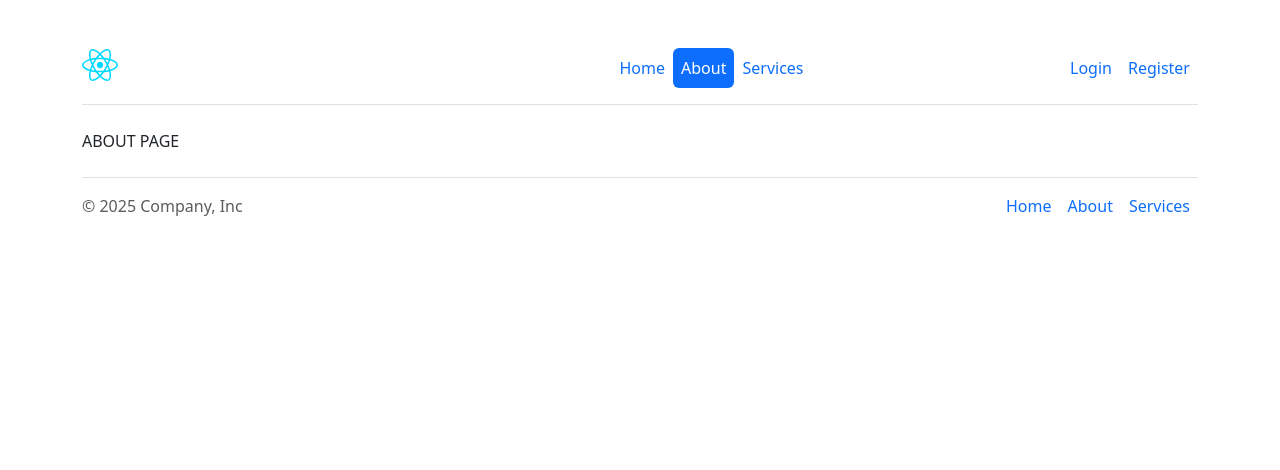
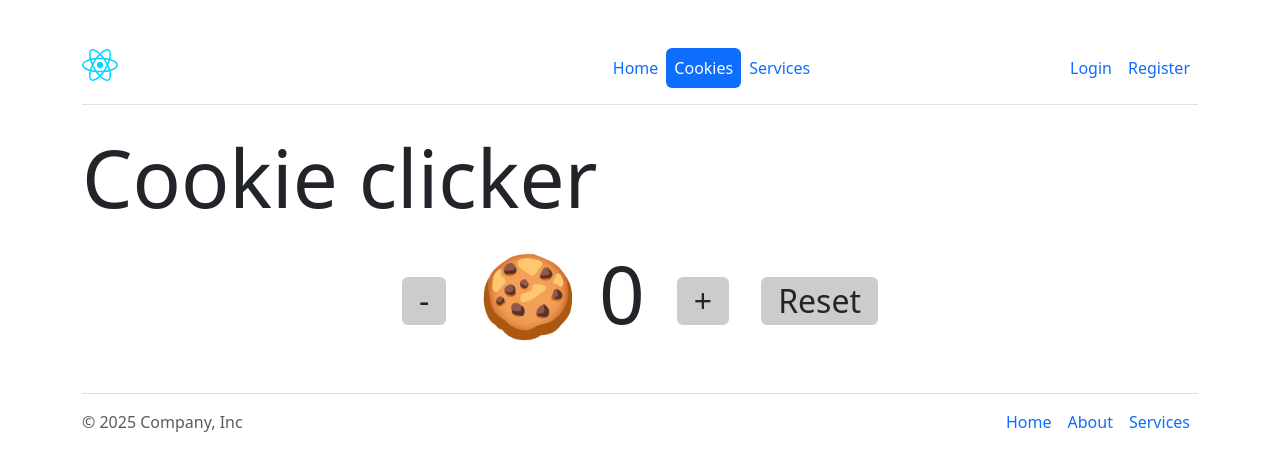
Before and after one commit to SplaTT141/react, a React (Vite) app: page /about in a window 1280 px wide. Shown: the top 470 px of the page. Built offline with nearby package versions, Linux system fonts and the light colour scheme.

Commit message:
react list creation

```diff
--- a/src/components/Header.jsx
+++ b/src/components/Header.jsx
@@ -12,7 +12,7 @@
                 </div>
                 <ul className="nav col-12 col-md-auto mb-2 justify-content-center mb-md-0 nav-pills">
                     <li><NavLink className="nav-link px-2" to='/'>Home</NavLink></li>
-                    <li><NavLink className="nav-link px-2" to='/about'>About</NavLink></li>
+                    <li><NavLink className="nav-link px-2" to='/about'>Cookies</NavLink></li>
                     <li><NavLink className="nav-link px-2" to='/services'>Services</NavLink></li>
                 </ul>
                 <ul className="nav col-12 col-md-auto mb-2 justify-content-center mb-md-0 nav-pills">
--- /dev/null
+++ b/src/components/cookie-clicker/CookieClicker.css
@@ -0,0 +1,20 @@
+.cookieClicker {
+  display: flex;
+  align-items: center;
+  justify-content: center;
+  gap: 2rem;
+}
+
+.cookieClicker .count {
+  font-size: 5rem;
+}
+
+.cookieClicker .btn {
+  display: flex;
+  align-items: center;
+  justify-content: center;
+  font-size: 2rem;
+  padding: 0 1rem;
+  height: 3rem;
+  background-color: #ccc;
+}
--- /dev/null
+++ b/src/components/cookie-clicker/CookieClicker.jsx
@@ -0,0 +1,31 @@
+import { useState } from 'react';
+import './CookieClicker.css'
+
+export function CookieClicker() {
+    const initialCountValue = 0
+    const [count, setCount] = useState(initialCountValue);
+
+    function handlePlusOneClick() {
+        setCount(count => count + 1);
+    }
+
+    function handleMinusOneClick() {
+        setCount(count => count - 1);
+    }
+
+    function handleResetClick() {
+        setCount(() => initialCountValue);
+    }
+
+    return (
+        <div>
+            <h1 className="display-1">Cookie clicker</h1>
+            <div className='cookieClicker'>
+                <button onClick={handleMinusOneClick} className='btn'>-</button>
+                <p className='count'>🍪 {count}</p>
+                <button onClick={handlePlusOneClick} className='btn'>+</button>
+                <button onClick={handleResetClick} className='btn'>Reset</button>
+            </div>
+        </div>
+    )
+}
--- /dev/null
+++ b/src/components/services/ServicesList.jsx
@@ -0,0 +1,10 @@
+export function ServicesList({ services }) {
+    return (
+        <div>
+            <h1 className="display-1">My services</h1>
+            <ul className="ms-3 mt-3">
+                {services.map(service => <li key={service.id} className="fs-4">{service.id}. {service.value}</li>)}
+            </ul>
+        </div>
+    );
+}
--- a/src/pages/About.jsx
+++ b/src/pages/About.jsx
@@ -1,10 +1,14 @@
-import { Header } from "../components/Header";
+import { CookieClicker } from "../components/cookie-clicker/CookieClicker";
 
 export function About() {
     return (
         <main>
             <div className="container">
-                ABOUT PAGE
+                <div className="row">
+                    <div className="col-12">
+                        <CookieClicker />
+                    </div>
+                </div>
             </div>
         </main>
     )
--- a/src/pages/Services.jsx
+++ b/src/pages/Services.jsx
@@ -1,7 +1,33 @@
+import { useState } from "react";
+import { ServicesList } from "../components/services/ServicesList";
+
 export function Services() {
+    const [id, setId] = useState(5);
+    const [list, setList] = useState([
+        { id: 1, value: 'design' },
+        { id: 2, value: 'development' },
+        { id: 3, value: 'management' },
+        { id: 4, value: 'ux' },
+    ]);
+
+    function handleClick() {
+        // setList(currentList => currentList.concat(
+        //     { id: id, value: 'aaaaaaaa' }
+        // ));
+        setList(currentList => [...currentList, { id: id, value: 'aaaaaaaa' }]);
+        setId(n => n + 1);
+    }
+
     return (
         <main>
-            <div className="container">Service PAGE</div>
+            <div className="container">
+                <div className="row">
+                    <div className="col-12">
+                        <button onClick={handleClick} className="btn btn-primary">Prideti nauja paslauga</button>
+                        <ServicesList services={list} />
+                    </div>
+                </div>
+            </div>
         </main>
-    )
+    );
 }
```
Also changed, not shown: src/components/services/ServicesList.css (added).
